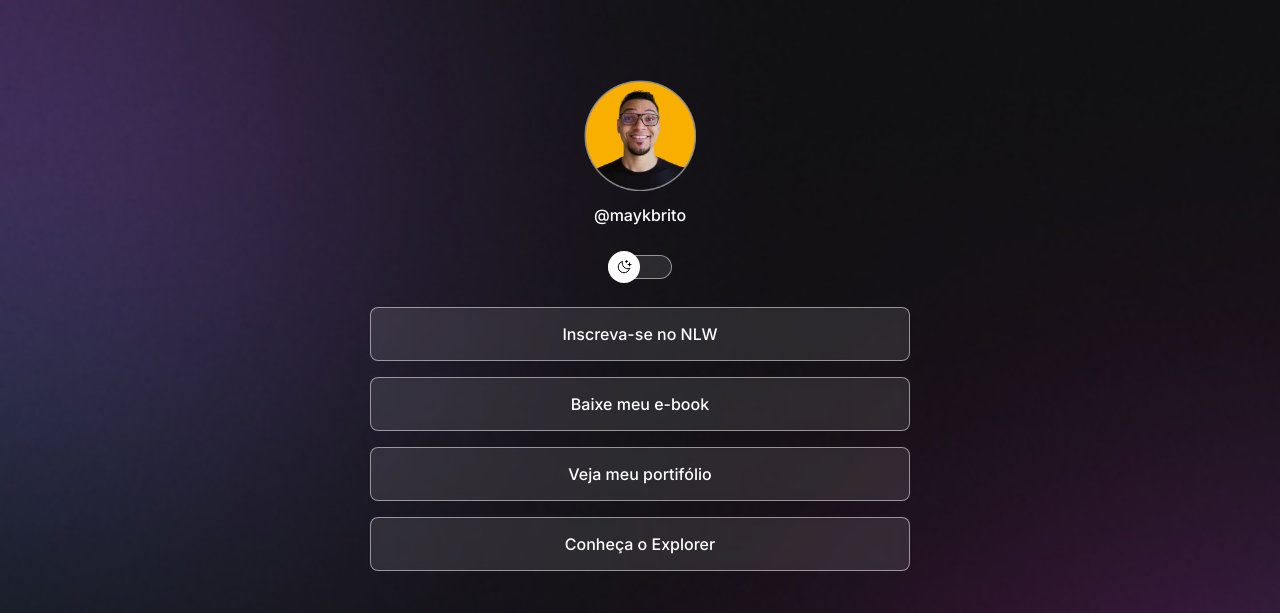
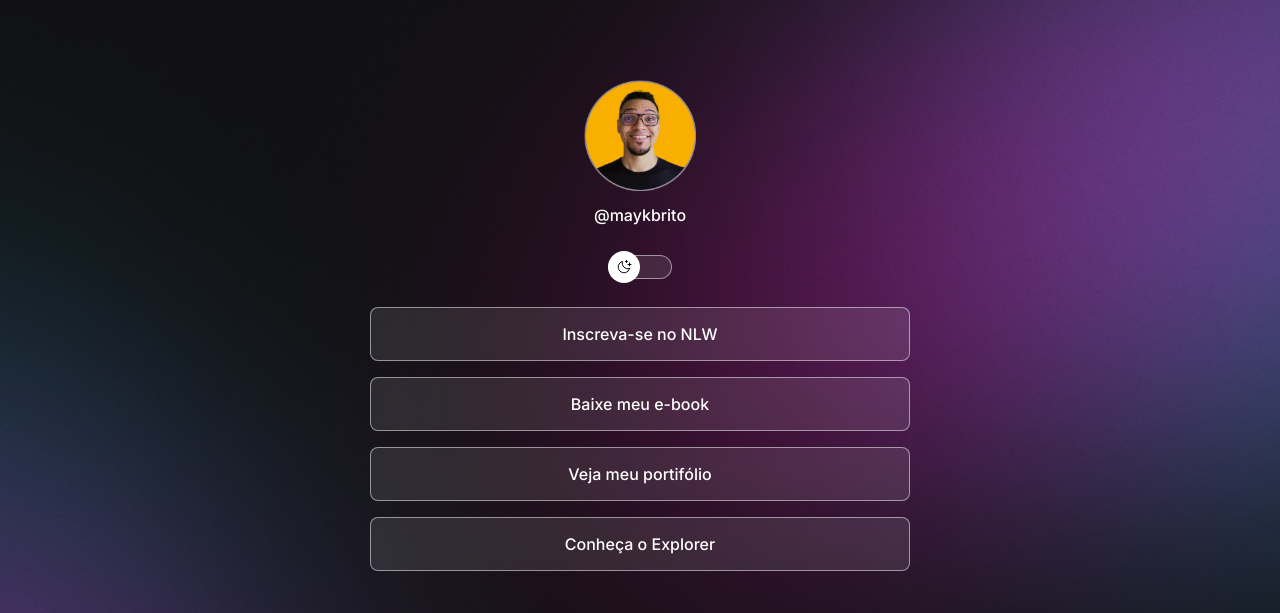
Before and after one commit to PietroAS/DevLinks, a plain HTML site: page index.html in a window 1280 px wide. Shown: the top 613 px of the page. Drawn offline with nearby package versions, Linux system fonts and the light colour scheme.

Commit message:
change background with MEDIA QUERIES + body vh

```diff
--- a/style.css
+++ b/style.css
@@ -34,8 +34,8 @@ body {
   background-position: top center;
   background-size: cover;
 } */
-
   background: var(--background-img) no-repeat top center/cover;
+  height: 100vh;
 }
 
 body * {
@@ -173,3 +173,15 @@ ajustar a centralização, utilizando a margem
   padding: 24px 0px;
   font-size: 14px;
 }
+
+/*MEDIA QUERIES---*/
+
+@media (min-width: 700px) {
+  :root {
+    --background-img: url(./assets/bg-desktop.jpg);
+  }
+
+  .light {
+    --background-img: url(./assets/bg-desktop-light.jpg);
+  }
+}
```
